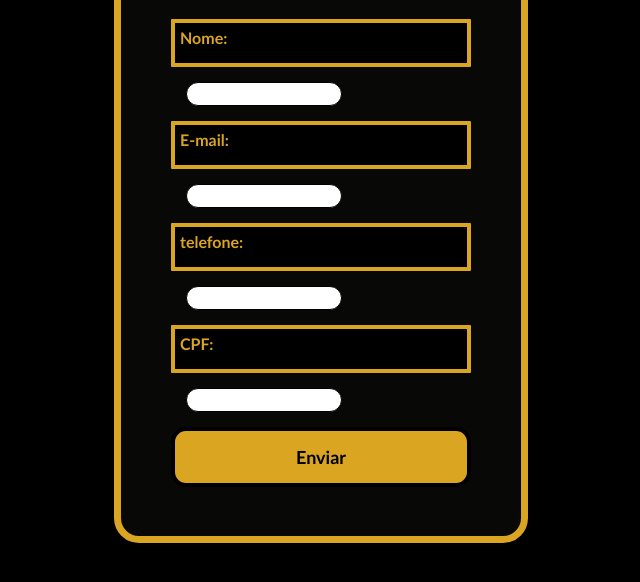
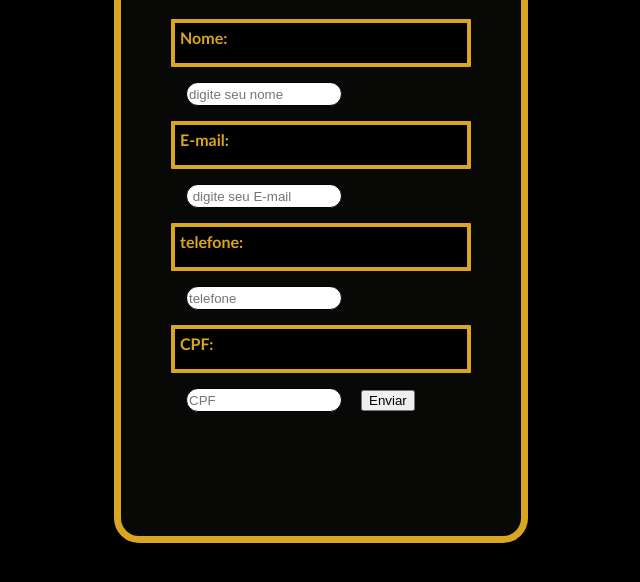
Before and after one commit to JaoCorrea/KingsBarbearia, a plain HTML site: page kings.html in a window 1280 px wide. Shown: the part 222-804 px from the top of the page, without its empty margins (319-959 px from the left). Drawn offline with Linux system fonts and the light colour scheme.

Commit message:
Update kings.html

```diff
--- a/kings.html
+++ b/kings.html
@@ -24,22 +24,21 @@
 
             <label for="nome">Nome:</label>
 
-            <input type="text" id="nome" name="nome">
+            <input type="text" id="nome" placeholder="digite seu nome">
 
             <label for="email">E-mail:</label>
 
-            <input type="email" id="email" name="email">
+            <input type="email" id="email" placeholder=" digite seu E-mail">
 
             <label for="telefone">telefone:</label>
 
-            <input type="text" id="telefone" name="idade">
+            <input type="text" id="telefone" placeholder="telefone">
 
             <label for="CPF">CPF:</label>
 
-            <input type="text" id="CPF" name="CPF">
+            <input type="text" id="CPF" placeholder="CPF">
 
-            <input type="submit" value="Enviar">
-
+            <button onclick="Enviar()">Enviar</button>
         </form>
 
     </main>
```
